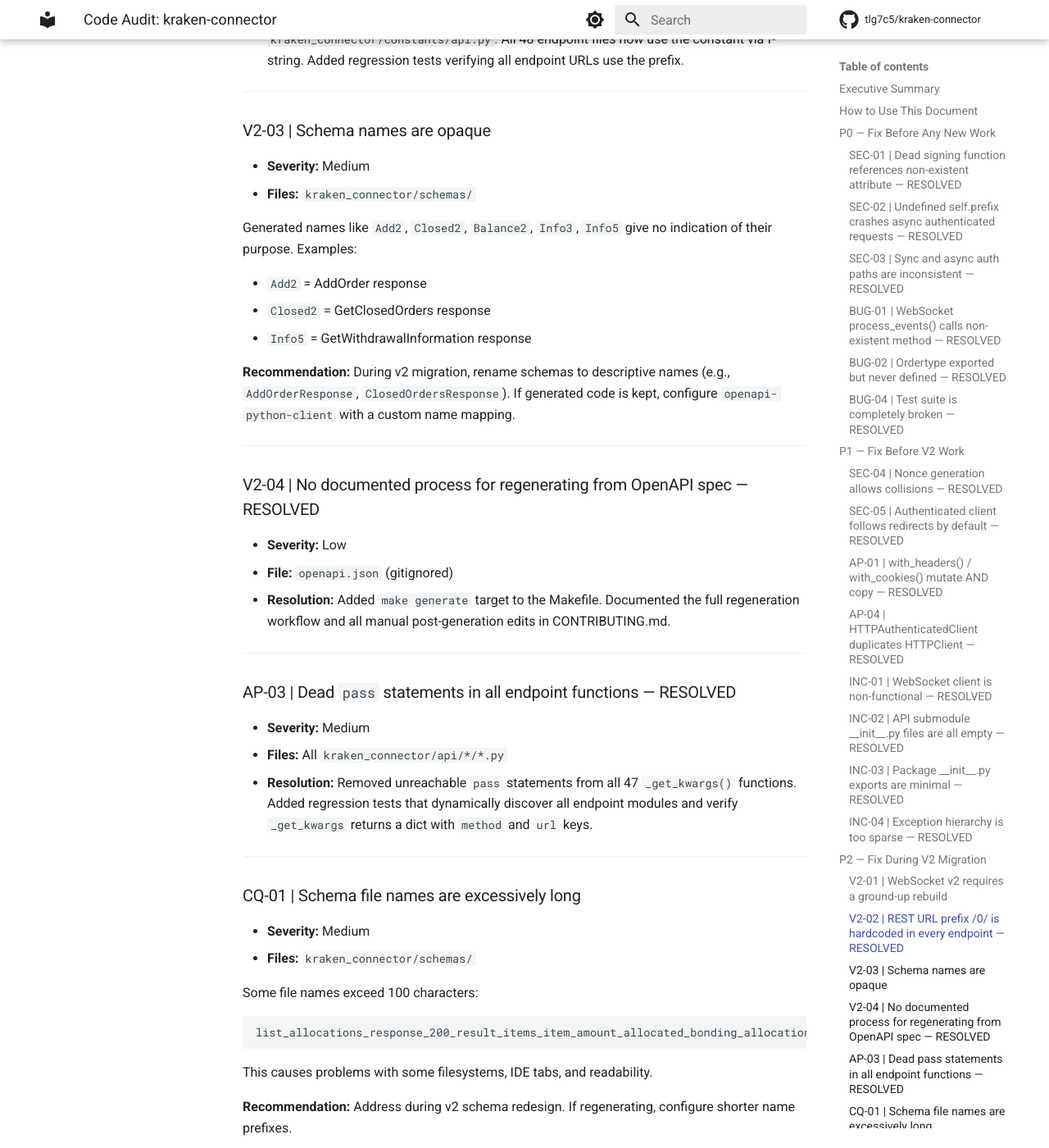
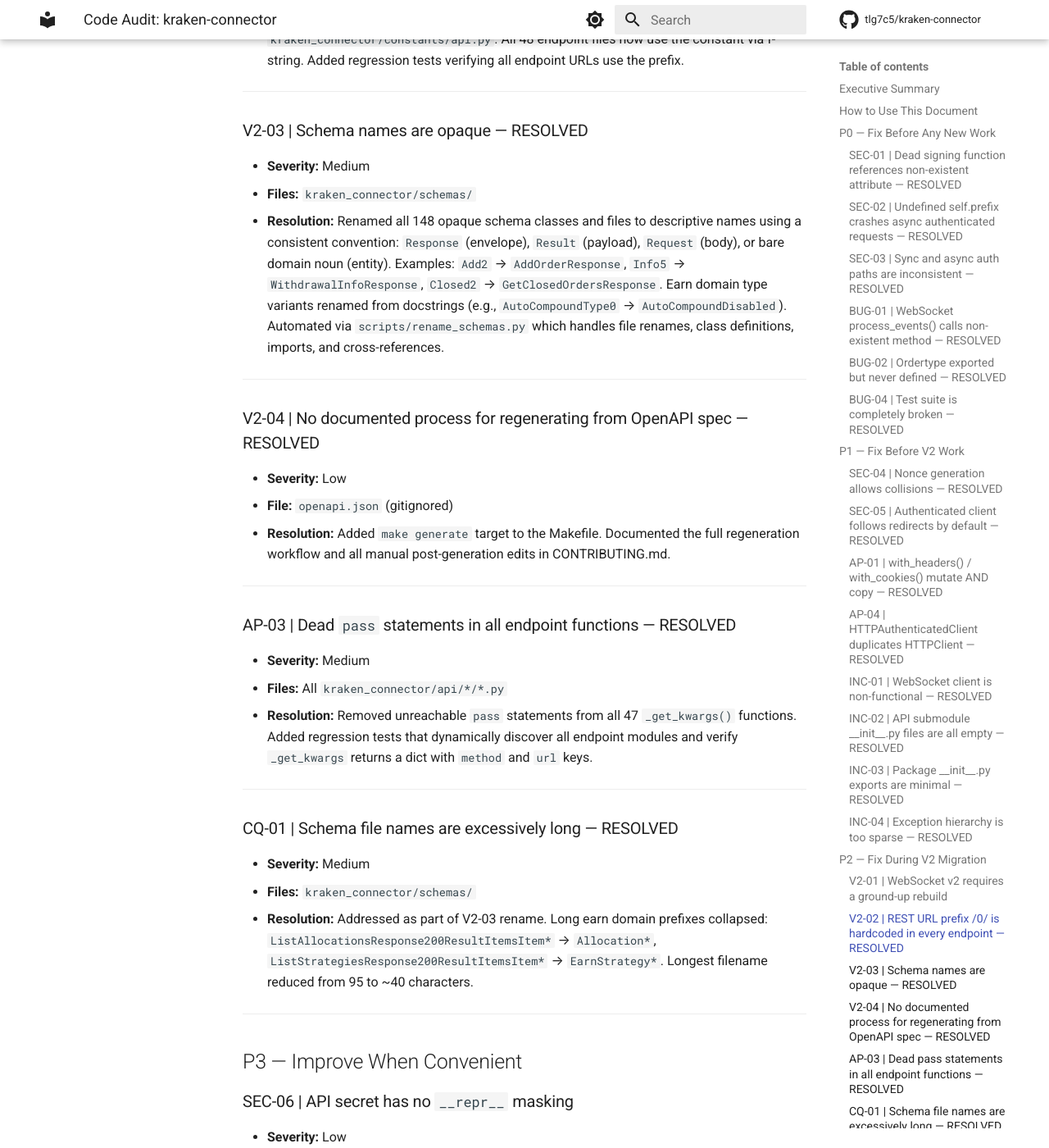
Before and after one commit to tlg7c5/kraken-connector, an MkDocs documentation site: the page built from docs/CODE_AUDIT.md, in a window 1280 px wide and 1400 px high, scrolled down 5777 px. Shown: the whole window at 82% size. Built offline with MkDocs 1.6.1 and Material for MkDocs 9.7.7, drawn with Linux system fonts in a browser that asks for light colours; comment, search, counter and statistics services are not loaded; some of the changed text lies outside the part shown.

Commit message:
update CODE_AUDIT.md to mark V2-03 and CQ-01 as resolved
Co-Authored-By: Claude Opus 4.6 <noreply@anthropic.com>

````diff
--- a/docs/CODE_AUDIT.md
+++ b/docs/CODE_AUDIT.md
@@ -154,7 +154,7 @@ Each finding has an **ID** (e.g., SEC-01) for cross-referencing in commits and P
 
 ## P2 — Fix During V2 Migration
 
-> **Status: AP-03, V2-02, V2-04 resolved (2026-03-24). V2-01, V2-03, CQ-01 deferred.**
+> **Status: AP-03, V2-02, V2-03, V2-04, CQ-01 resolved (2026-03-24). V2-01 deferred.**
 
 ### V2-01 | WebSocket v2 requires a ground-up rebuild
 
@@ -183,18 +183,11 @@ The current `ws.py` targets v1 and is too incomplete to extend. Build a new WebS
 
 ---
 
-### V2-03 | Schema names are opaque
+### V2-03 | Schema names are opaque — RESOLVED
 
 - **Severity:** Medium
 - **Files:** `kraken_connector/schemas/`
-
-Generated names like `Add2`, `Closed2`, `Balance2`, `Info3`, `Info5` give no indication of their purpose. Examples:
-
-- `Add2` = AddOrder response
-- `Closed2` = GetClosedOrders response
-- `Info5` = GetWithdrawalInformation response
-
-**Recommendation:** During v2 migration, rename schemas to descriptive names (e.g., `AddOrderResponse`, `ClosedOrdersResponse`). If generated code is kept, configure `openapi-python-client` with a custom name mapping.
+- **Resolution:** Renamed all 148 opaque schema classes and files to descriptive names using a consistent convention: `Response` (envelope), `Result` (payload), `Request` (body), or bare domain noun (entity). Examples: `Add2` → `AddOrderResponse`, `Info5` → `WithdrawalInfoResponse`, `Closed2` → `GetClosedOrdersResponse`. Earn domain type variants renamed from docstrings (e.g., `AutoCompoundType0` → `AutoCompoundDisabled`). Automated via `scripts/rename_schemas.py` which handles file renames, class definitions, imports, and cross-references.
 
 ---
 
@@ -214,20 +207,11 @@ Generated names like `Add2`, `Closed2`, `Balance2`, `Info3`, `Info5` give no ind
 
 ---
 
-### CQ-01 | Schema file names are excessively long
+### CQ-01 | Schema file names are excessively long — RESOLVED
 
 - **Severity:** Medium
 - **Files:** `kraken_connector/schemas/`
-
-Some file names exceed 100 characters:
-
-```
-list_allocations_response_200_result_items_item_amount_allocated_bonding_allocations_item.py
-```
-
-This causes problems with some filesystems, IDE tabs, and readability.
-
-**Recommendation:** Address during v2 schema redesign. If regenerating, configure shorter name prefixes.
+- **Resolution:** Addressed as part of V2-03 rename. Long earn domain prefixes collapsed: `ListAllocationsResponse200ResultItemsItem*` → `Allocation*`, `ListStrategiesResponse200ResultItemsItem*` → `EarnStrategy*`. Longest filename reduced from 95 to ~40 characters.
 
 ---
 
@@ -404,8 +388,8 @@ Downstream consumers using mypy won't pick up the library's type annotations wit
 | INC-06 | Low      | P3       | `utils.py`            | Empty module                                               |
 | V2-01  | High     | P2       | `ws.py`               | WS v2 rebuild needed                                       |
 | V2-02  | Medium   | P2       | `api/*/*.py`          | ~~Hardcoded URL prefix~~ **RESOLVED**                      |
-| V2-03  | Medium   | P2       | `schemas/`            | Opaque schema names                                        |
+| V2-03  | Medium   | P2       | `schemas/`            | ~~Opaque schema names~~ **RESOLVED**                       |
 | V2-04  | Low      | P2       | `openapi.json`        | ~~No regen process~~ **RESOLVED**                          |
-| CQ-01  | Medium   | P2       | `schemas/`            | Long file names                                            |
+| CQ-01  | Medium   | P2       | `schemas/`            | ~~Long file names~~ **RESOLVED**                           |
 | CQ-02  | Low      | P3       | `api/*/*.py`          | Fragile header mutation                                    |
 | CQ-03  | Low      | P3       | Package root          | Missing `py.typed`                                         |
````
